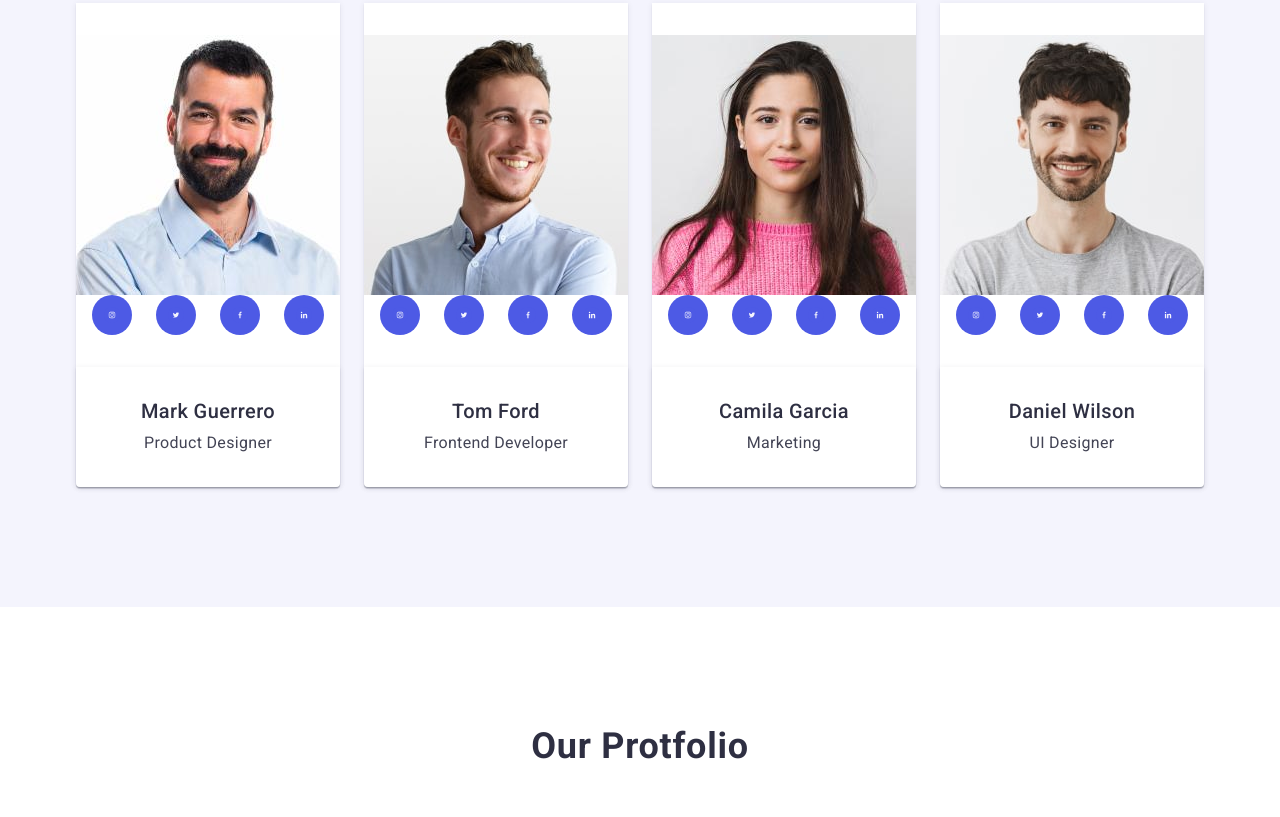
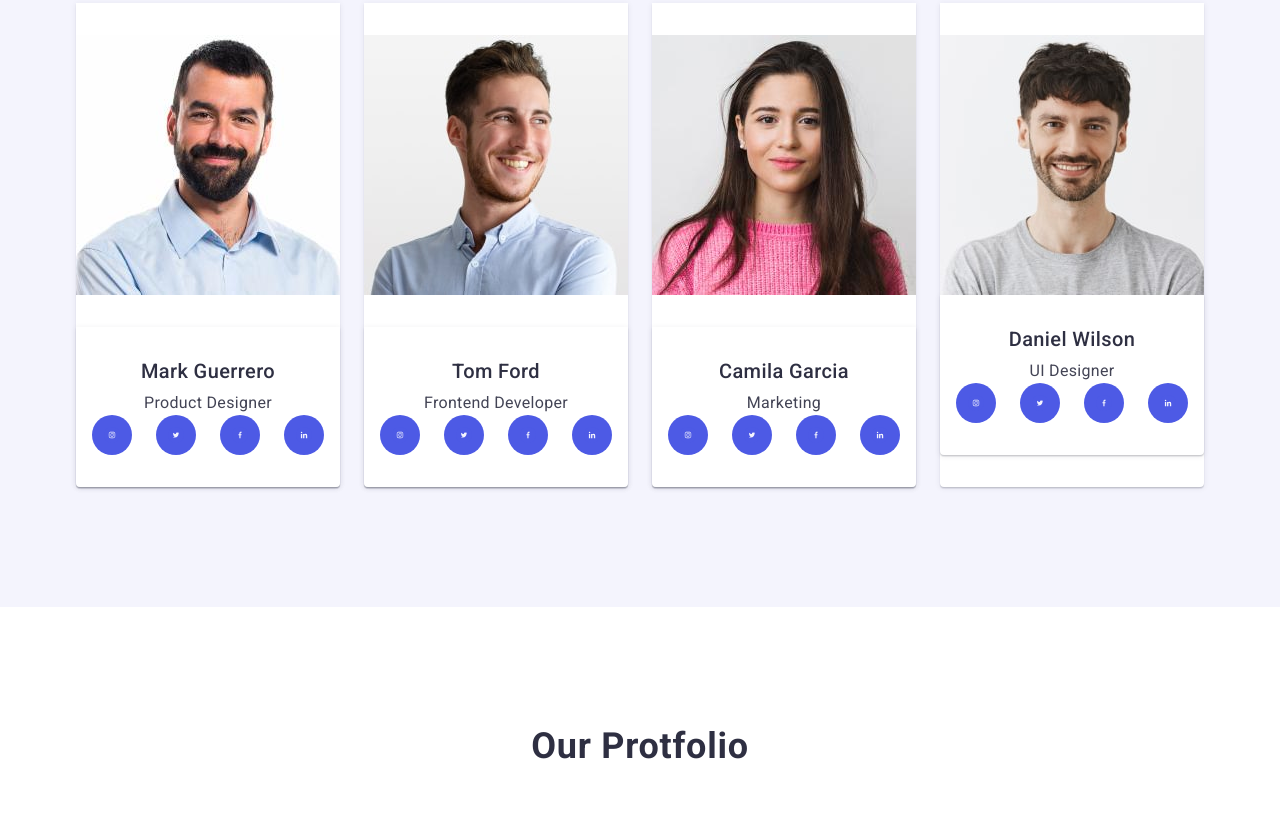
Before and after one commit to BondFS77/goit-markup-hw-04, a plain HTML site: page index.html in a window 1280 px wide. Shown: the part 1434-2251 px from the top of the page. Drawn offline with nearby package versions, Linux system fonts and the light colour scheme.

Commit message:
goit-markup-hw-04

```diff
--- a/index.html
+++ b/index.html
@@ -122,17 +122,18 @@
                 width="264"
                 height="260"
               />
-              <div class="section-three-div">
-              <ul class="icons-section-three">
+
+
+      </div>
+              <div class="div-name">
+                <h3 class="team-subtitle">Mark Guerrero</h3>
+                <p class="team-item-text">Product Designer</p>
+                <ul class="icons-section-three">
                 <li class="icons-punkt-one"> <a class="icons-punkt-href" href=""><svg class="svg-icons" width="16" height="16"> <use href="./images/Icons.svg#icon-Instagram"></use></svg></a></li>
               <li class="icons-punkt-one"> <a class="icons-punkt-href" href=""><svg class="svg-icons" width="16" height="16"> <use href="./images/Icons.svg#icon-Twitter"></use></svg></a></li>
             <li class="icons-punkt-one"> <a class="icons-punkt-href" href=""><svg class="svg-icons" width="16" height="16"> <use href="./images/Icons.svg#icon-facebook"></use></svg></a></li>
           <li class="icons-punkt-one"> <a class="icons-punkt-href" href=""><svg class="svg-icons" width="16" height="16"> <use href="./images/Icons.svg#icon-In"></use></svg></a></li>
-        </ul></div>
-      </div>
-              <div class="div-name">
-                <h3 class="team-subtitle">Mark Guerrero</h3>
-                <p class="team-item-text">Product Designer</p>
+        </ul>
               </div>
             </li>
             <li class="team-item"><div class="section-container-new">
@@ -142,17 +143,18 @@
                 width="264"
                 height="260"
               />
-              <div class="section-three-div">
-              <ul class="icons-section-three">
+
+
+      </div>
+              <div class="div-name">
+                <h3 class="team-subtitle">Tom Ford</h3>
+                <p class="team-item-text">Frontend Developer</p>
+                <ul class="icons-section-three">
                 <li class="icons-punkt-one"> <a class="icons-punkt-href" href=""><svg class="svg-icons" width="16" height="16"> <use href="./images/Icons.svg#icon-Instagram"></use></svg></a></li>
               <li class="icons-punkt-one"> <a class="icons-punkt-href" href=""><svg class="svg-icons" width="16" height="16"> <use href="./images/Icons.svg#icon-Twitter"></use></svg></a></li>
             <li class="icons-punkt-one"> <a class="icons-punkt-href" href=""><svg class="svg-icons" width="16" height="16"> <use href="./images/Icons.svg#icon-facebook"></use></svg></a></li>
           <li class="icons-punkt-one"> <a class="icons-punkt-href" href=""><svg class="svg-icons" width="16" height="16"> <use href="./images/Icons.svg#icon-In"></use></svg></a></li>
-        </ul></div>
-      </div>
-              <div class="div-name">
-                <h3 class="team-subtitle">Tom Ford</h3>
-                <p class="team-item-text">Frontend Developer</p>
+        </ul>
               </div>
             </li>
             <li class="team-item"><div class="section-container-new">
@@ -162,17 +164,18 @@
                 width="264"
                 height="260"
               />
-              <div class="section-three-div">
-              <ul class="icons-section-three">
+
+
+      </div>
+              <div class="div-name">
+                <h3 class="team-subtitle">Camila Garcia</h3>
+                <p class="team-item-text">Marketing</p>
+                <ul class="icons-section-three">
                 <li class="icons-punkt-one"> <a class="icons-punkt-href" href=""><svg class="svg-icons" width="16" height="16"> <use href="./images/Icons.svg#icon-Instagram"></use></svg></a></li>
               <li class="icons-punkt-one"> <a class="icons-punkt-href" href=""><svg class="svg-icons" width="16" height="16"> <use href="./images/Icons.svg#icon-Twitter"></use></svg></a></li>
             <li class="icons-punkt-one"> <a class="icons-punkt-href" href=""><svg class="svg-icons" width="16" height="16"> <use href="./images/Icons.svg#icon-facebook"></use></svg></a></li>
           <li class="icons-punkt-one"> <a class="icons-punkt-href" href=""><svg class="svg-icons" width="16" height="16"> <use href="./images/Icons.svg#icon-In"></use></svg></a></li>
-        </ul></div>
-      </div>
-              <div class="div-name">
-                <h3 class="team-subtitle">Camila Garcia</h3>
-                <p class="team-item-text">Marketing</p>
+        </ul>
               </div>
             </li>
             <li class="team-item"><div class="section-container-new">
@@ -182,17 +185,18 @@
                 width="264"
                 height="260"
               />
-              <div class="section-three-div">
-              <ul class="icons-section-three">
+
+
+
+              <div class="div-name">
+                <h3 class="team-subtitle">Daniel Wilson</h3>
+                <p class="team-item-text">UI Designer</p>
+                <ul class="icons-section-three">
                 <li class="icons-punkt-one"> <a class="icons-punkt-href" href=""><svg class="svg-icons" width="16" height="16"> <use href="./images/Icons.svg#icon-Instagram"></use></svg></a></li>
               <li class="icons-punkt-one"> <a class="icons-punkt-href" href=""><svg class="svg-icons" width="16" height="16"> <use href="./images/Icons.svg#icon-Twitter"></use></svg></a></li>
             <li class="icons-punkt-one"> <a class="icons-punkt-href" href=""><svg class="svg-icons" width="16" height="16"> <use href="./images/Icons.svg#icon-facebook"></use></svg></a></li>
           <li class="icons-punkt-one"> <a class="icons-punkt-href" href=""><svg class="svg-icons" width="16" height="16"> <use href="./images/Icons.svg#icon-In"></use></svg></a></li>
-        </ul></div>
-      </div>
-              <div class="div-name">
-                <h3 class="team-subtitle">Daniel Wilson</h3>
-                <p class="team-item-text">UI Designer</p>
+        </ul>
               </div>
             </li>
           </ul>
```
